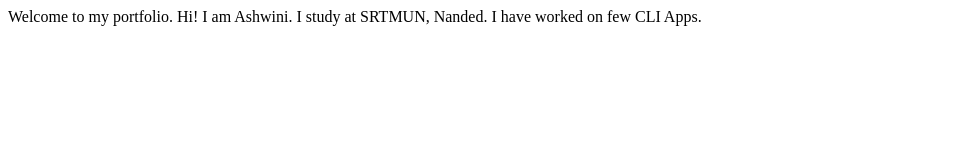
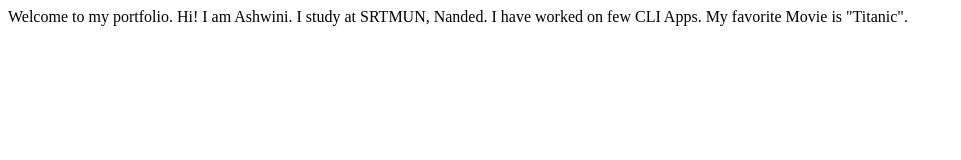
Before and after one commit to ashwinipendkar953/ashwinipendkar-portfolio, a plain HTML site: page index.html in a window 1280 px wide. Shown: the whole page, without its empty margins (0-961 px from the left). Drawn offline with Linux system fonts and the light colour scheme.

Commit message:
add details about fav movie

```diff
--- a/index.html
+++ b/index.html
@@ -10,5 +10,6 @@
     Hi! I am Ashwini.
     I study at SRTMUN, Nanded.
     I have worked on few CLI Apps.
+    My favorite Movie is "Titanic".
 </body>
 </html>
```
